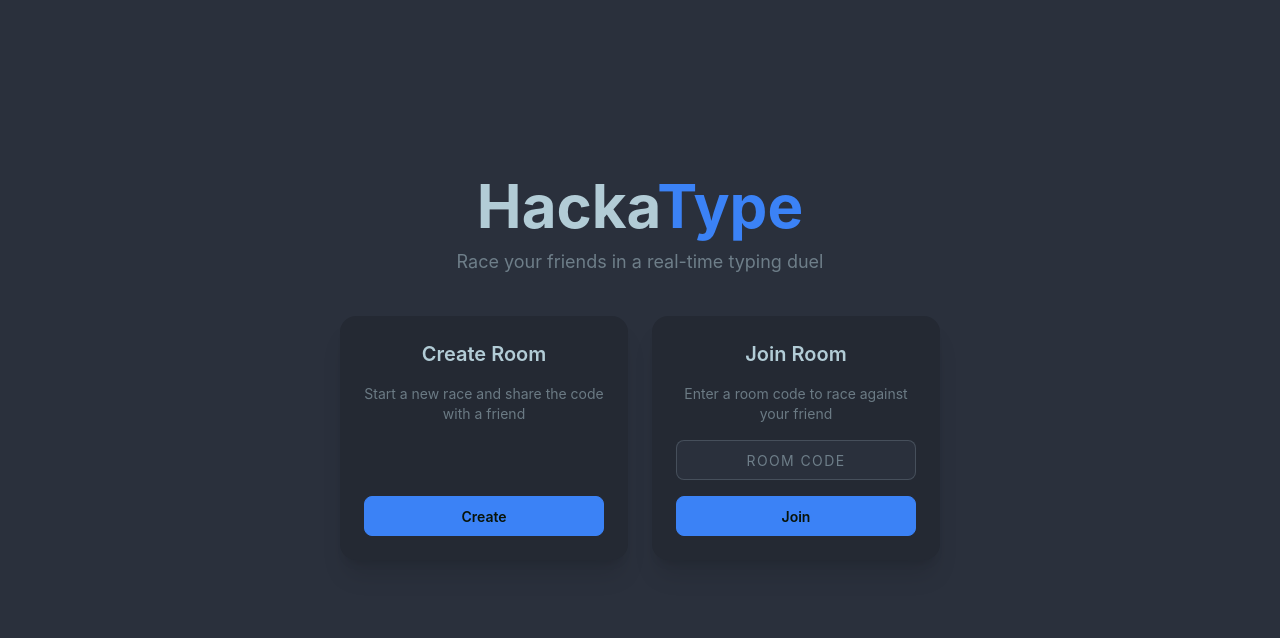
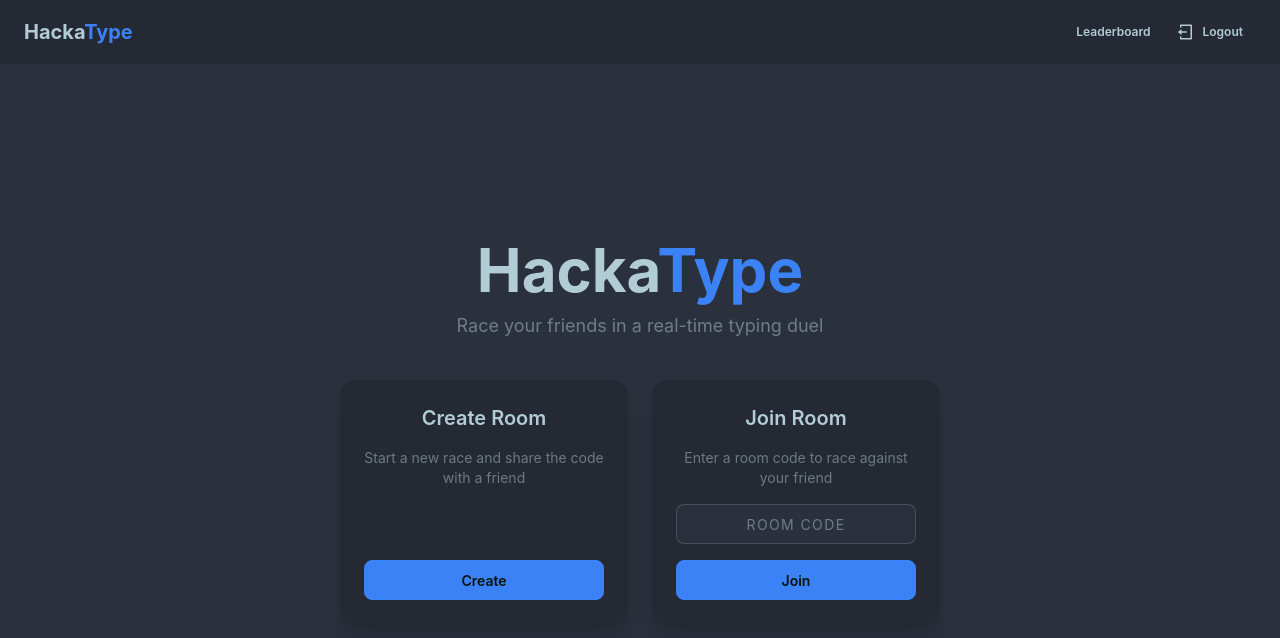
Before and after one commit to HCK-94-GP-G1/hackatype-client, a React (Vite) app in the folder client/: page / in a window 1280 px wide. Shown: the top 638 px of the page. Built offline with nearby package versions, Linux system fonts and the light colour scheme; no server answers; sample sign-in values are in the browser's storage.

Commit message:
refactor: restructure App routes with MainLayout and AuthLayout

```diff
--- a/client/src/App.jsx
+++ b/client/src/App.jsx
@@ -8,19 +8,26 @@
 import GamePage from "./views/GamePage";
 import ResultPage from "./views/ResultPage";
 import LeaderboardPage from "./views/LeaderboardPage";
+import AuthLayout from "./layouts/AuthLayout";
+import MainLayout from "./layouts/MainLayout";
 
 export default function App() {
   return (
     <BrowserRouter>
       <ToastContainer />
       <Routes>
+        <Route element={<AuthLayout />}>
           <Route path="/login" element={<LoginPage />} />
           <Route path="/register" element={<RegisterPage />} />
+        </Route>
+
+        <Route element={<MainLayout />}>
           <Route path="/" element={<HomePage />} />
           <Route path="/room/:roomCode" element={<WaitingRoom />} />
           <Route path="/game/:roomCode" element={<GamePage />} />
           <Route path="/result" element={<ResultPage />} />
           <Route path="/leaderboard" element={<LeaderboardPage />} />
+        </Route>
       </Routes>
     </BrowserRouter>
   );
```
Lines whose indentation alone changed are shown as unchanged.
